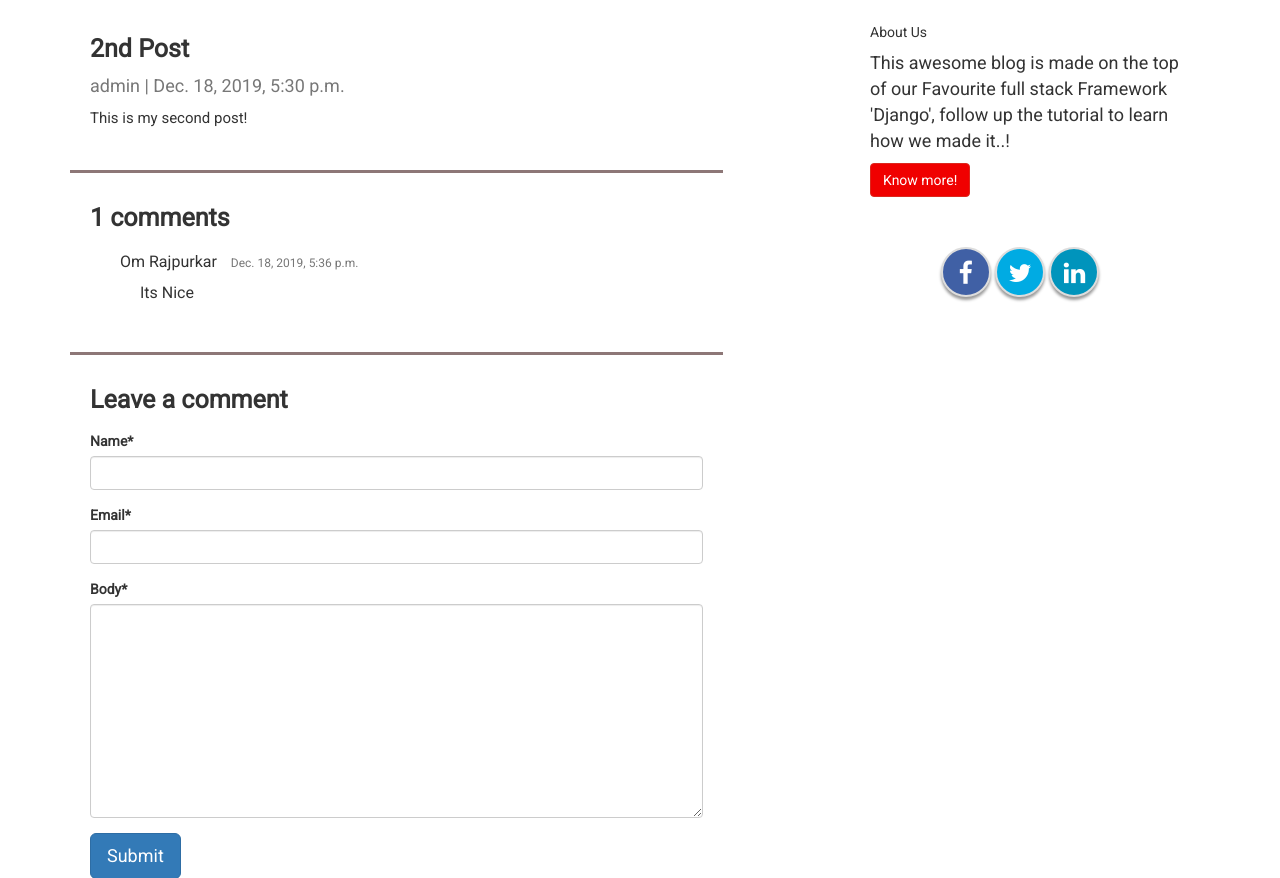
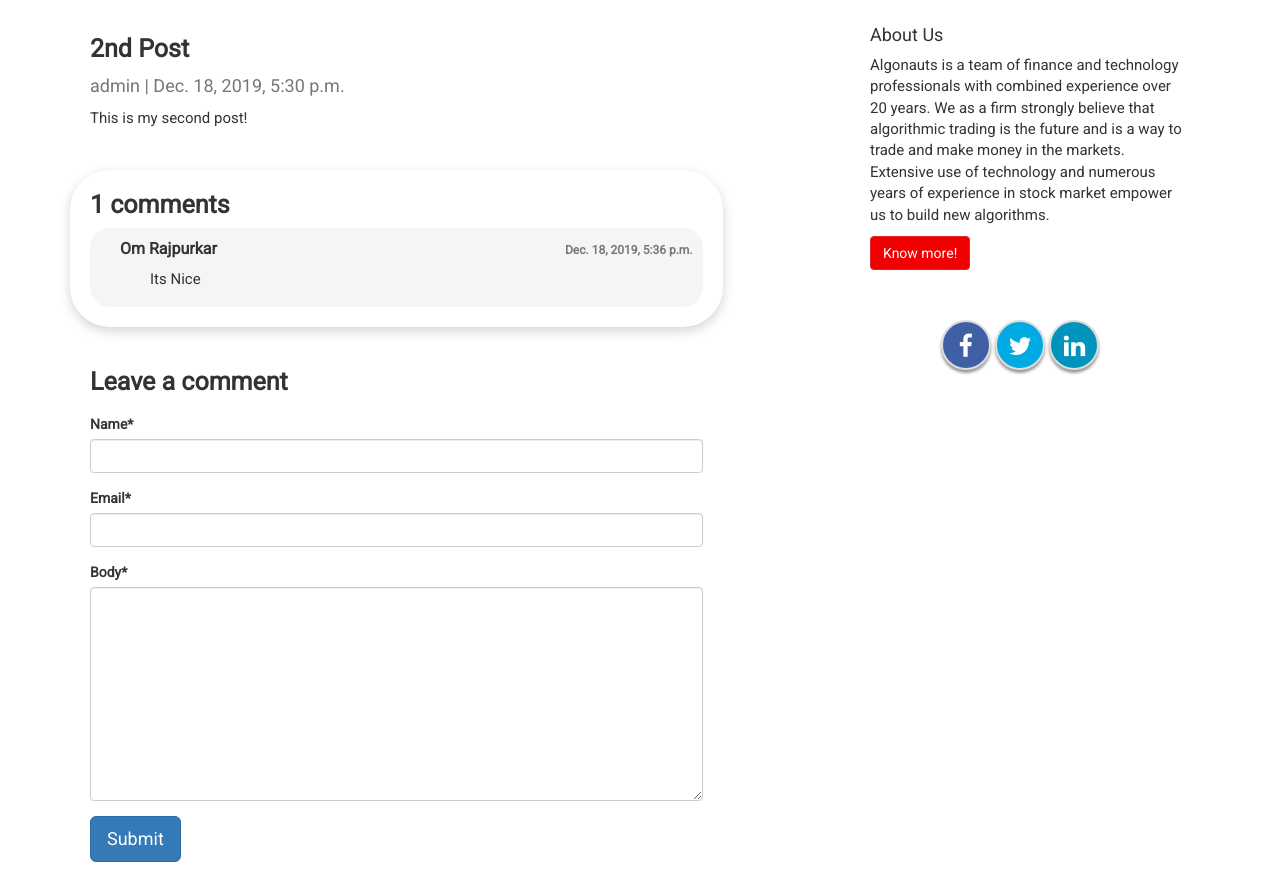
Before and after one commit to rushike/algo-helios, a Django app: a page that uses templates/sidebar.html in a window 1280 px wide. Shown: the part 86-964 px from the top of the page. Run offline with Django 3.2, Linux system fonts and the light colour scheme; data comes from the database, SQL or seed files in the repository; both versions use the stored data as it was after the commit; some libraries are stand-ins or nearby versions; some web fonts are replaced.

Commit message:
Comments UI Updated

```diff
--- a/catalog/templates/products.html
+++ b/catalog/templates/products.html
@@ -185,7 +185,6 @@
             if ($("#myNavbar").hasClass("in")) {
                 $("#myNavbar").removeClass("in", 1000);
                 $("#myNavbar").attr('aria-expanded', 'false');
-
             }
         });
     });
--- a/catalog/templates/whatwedo.html
+++ b/catalog/templates/whatwedo.html
@@ -173,10 +173,6 @@ getAccordion("#navoverride",768);
                 }, function () {
                     $("#logo").attr('style', 'transform:scale(0.8)');
                 });
-
-
-
-
             }
             if ($(this).scrollTop() < 200) {
                 $('nav').attr('style', 'box-shadow:none;');
@@ -204,7 +200,6 @@ getAccordion("#navoverride",768);
             if ($("#myNavbar").hasClass("in")) {
                 $("#myNavbar").removeClass("in", 1000);
                 $("#myNavbar").attr('aria-expanded', 'false');
-
             }
         });
     });
--- a/templates/post_detail.html
+++ b/templates/post_detail.html
@@ -42,6 +42,12 @@
       margin-bottom:5rem;
     }
 
+    .comment-card{
+      border-radius: 4rem;
+      border-width: thin;
+      box-shadow: 0 4px 12px #D4D4D4;
+    }
+
 </style>
 
 
@@ -56,29 +62,29 @@
       </div>
     </div>
 
-      <hr style="margin-top:10px; margin-bottom:10px; border-top-style: solid; border-width: medium; border-color:#8D7777">
+<!--      <hr style="margin-top:10px; margin-bottom:10px; border-top-style: solid; border-width: medium; border-color:#8D7777">-->
 
 
-    <div class="card mb-4">
+    <div class="comment-card card mb-4">
       <div class="card-body">
         <!-- comments -->
         <h2 style="font-size: 2.5rem; font-weight: 800;">{{ comments.count }} comments</h2>
 
         {% for comment in comments %}
-        <div class="comments" style="padding: 10px;">
-          <p class="font-weight-bold" style="font-size: 1.6rem; margin-left:2rem;">
+        <div class="comments" style="padding: 10px; padding: 10px; background: whitesmoke; border-radius: 2rem; margin-bottom: 1rem;">
+          <p class="font-weight-bold" style="font-size: 1.6rem; margin-left:2rem;font-weight: bold;">
             {{ comment.name }}
-            <span class=" text-muted font-weight-normal" style="font-size: 1.2rem; margin-left:1rem;">
+            <span class=" text-muted font-weight-normal" style="font-size: 1.2rem; margin-left:1rem; margin-top: 0.4rem; float: right;">
               {{ comment.created_on }}
             </span>
           </p>
-          <h4 style="font-size: 1.6rem; margin-left:4rem;">{{ comment.body | linebreaks }}</h4>
+          <h4 style="font-size: 1.5rem; margin-left:5rem;">{{ comment.body | linebreaks }}</h4>
         </div>
         {% endfor %}
       </div>
     </div>
 
-      <hr style="margin-top:10px; margin-bottom:10px; border-top-style: solid; border-width: medium; border-color:#8D7777">
+<!--      <hr style="margin-top:10px; margin-bottom:10px; border-top-style: solid; border-width: medium; border-color:#8D7777">-->
 
     <div class="card mb-4">
       <div class="card-body">
--- a/templates/sidebar.html
+++ b/templates/sidebar.html
@@ -118,9 +118,9 @@
 
 <div class="col-md-4 float-right " style="float:right;">
 <div class="card my-4">
-        <h5 class="card-header">About Us</h5>
+        <h4 class="card-header">About Us</h4>
     <div class="card-body">
-        <p class="card-text"> This awesome blog is made on the top of our Favourite full stack Framework 'Django', follow up the tutorial to learn how we made it..!</p>
+        <p class="card-text" style="font-size: 1.5rem;"> Algonauts is a team of finance and technology professionals with combined experience over 20 years. We as a firm strongly believe that algorithmic trading is the future and is a way to trade and make money in the markets. Extensive use of technology and numerous years of experience in stock market empower us to build new algorithms.</p>
         <a href=""
            class="btn btn-danger">Know more!</a>
     </div>
```
Also changed, not shown: db.sqlite3.
